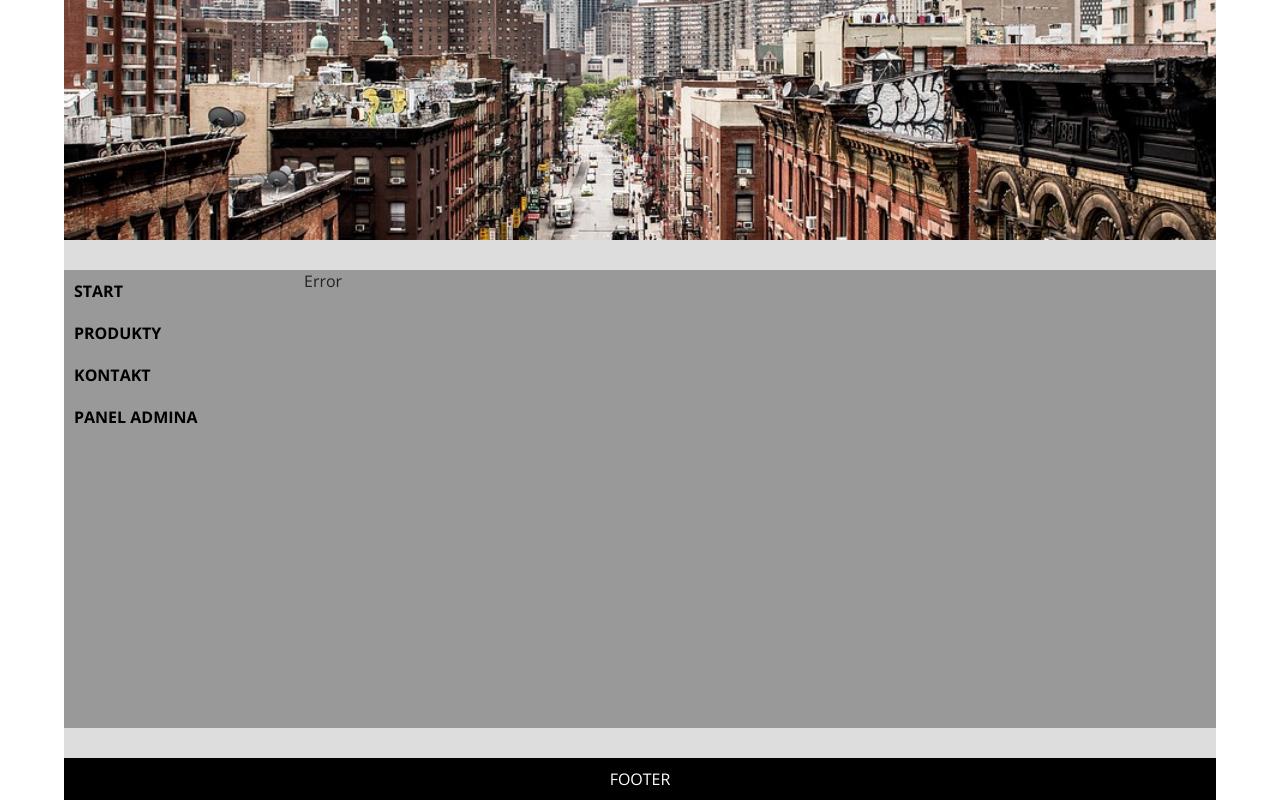
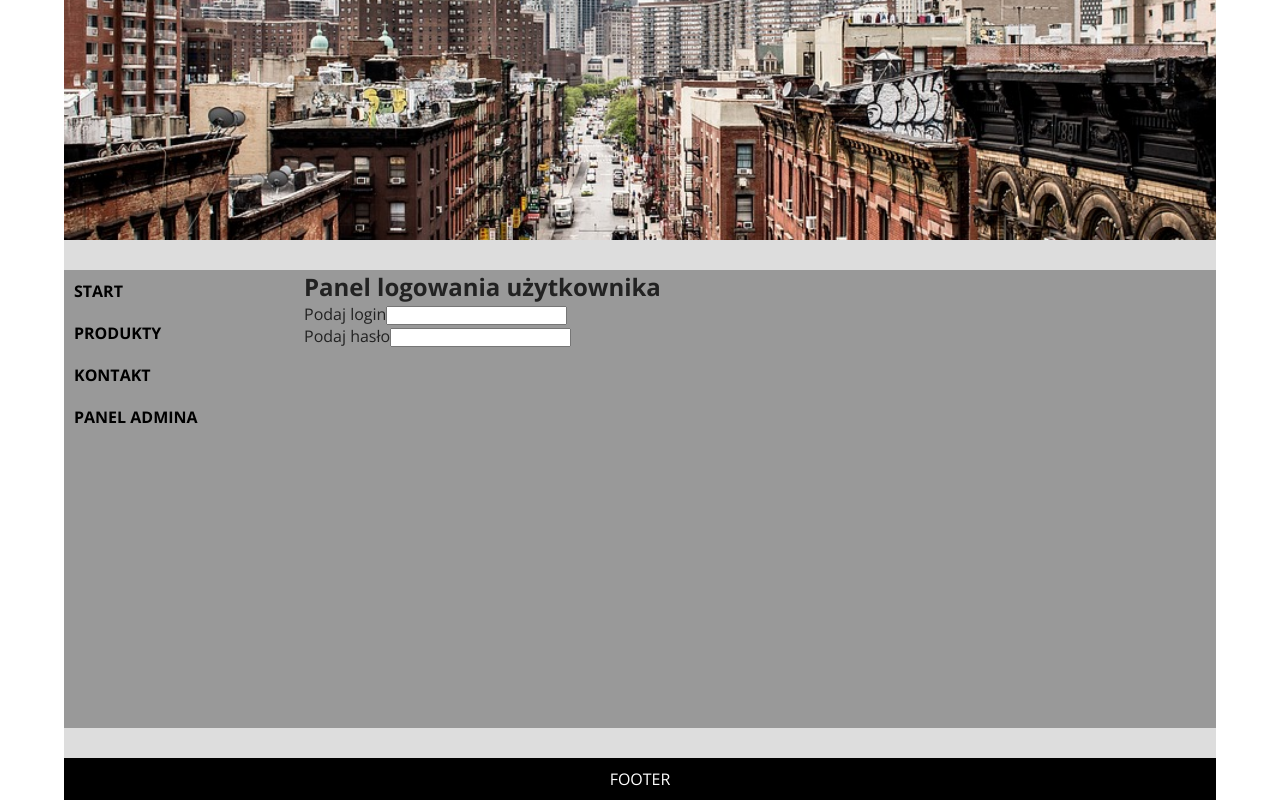
Before and after one commit to mateuszkalisz/kursReactJS, a React (Create React App) app in the folder 5.Repetition/17.repetition_of_react_router/myrepetitionapp/: page /login in a window 1280 px wide. Built offline with nearby package versions, Linux system fonts and the light colour scheme.

Commit message:
repetition how use redirect when for e.g. we don't have permissions to open some page

```diff
--- a/5.Repetition/17.repetition_of_react_router/myrepetitionapp/src/layouts/Page.js
+++ b/5.Repetition/17.repetition_of_react_router/myrepetitionapp/src/layouts/Page.js
@@ -6,6 +6,8 @@ import ProductPage from '../pages/ProductPage';
 import ContactPage from '../pages/ContactPage';
 import AdminPage from '../pages/AdminPage';
 import ErrorPage from '../pages/ErrorPage';
+import LoginPage from '../pages/LoginPage';
+
 
 const Page = () => {
     return (
@@ -15,6 +17,7 @@ const Page = () => {
         <Route path="/products" component={ProductPage} />
         <Route path="/contact"component={ContactPage} />
         <Route path="/admin" exact component={AdminPage} />
+        <Route path="/login" exact component={LoginPage} />
         <Route component={ErrorPage}/>
         </Switch>
         </>
--- a/5.Repetition/17.repetition_of_react_router/myrepetitionapp/src/pages/AdminPage.js
+++ b/5.Repetition/17.repetition_of_react_router/myrepetitionapp/src/pages/AdminPage.js
@@ -1,10 +1,13 @@
 import React from 'react';
+import {Route, Redirect} from 'react-router-dom';
+
+const permission = false;
 
 const AdminPage = () => {
     return (
-        <div>
-            admin
-        </div>
+        <Route render={()=>(
+            permission ? (<h3>Panel admina - dzien dobry</h3>) : (<Redirect to="/login"/>)
+        )}/>
     );
 }
 
--- a/5.Repetition/17.repetition_of_react_router/myrepetitionapp/src/pages/ErrorPage.js
+++ b/5.Repetition/17.repetition_of_react_router/myrepetitionapp/src/pages/ErrorPage.js
@@ -2,7 +2,7 @@ import React from 'react';
 
 const ErrorPage = () => {
     return (
-        <div>Error</div>
+        <div>Nie ma takiej strony</div>
     );
 }
 
--- /dev/null
+++ b/5.Repetition/17.repetition_of_react_router/myrepetitionapp/src/pages/LoginPage.js
@@ -0,0 +1,20 @@
+import React from 'react';
+
+
+const LoginPage = () => {
+    return (
+        <div>
+
+            <h1>Panel logowania użytkownika</h1>
+            <label htmlFor="login"> Podaj login
+                <input name="login" type="text"/>
+            </label>
+            <br/>
+            <label htmlFor="pass"> Podaj hasło
+                <input name="pass" type="password"/>
+            </label>
+        </div>
+    );
+}
+
+export default LoginPage;
```
